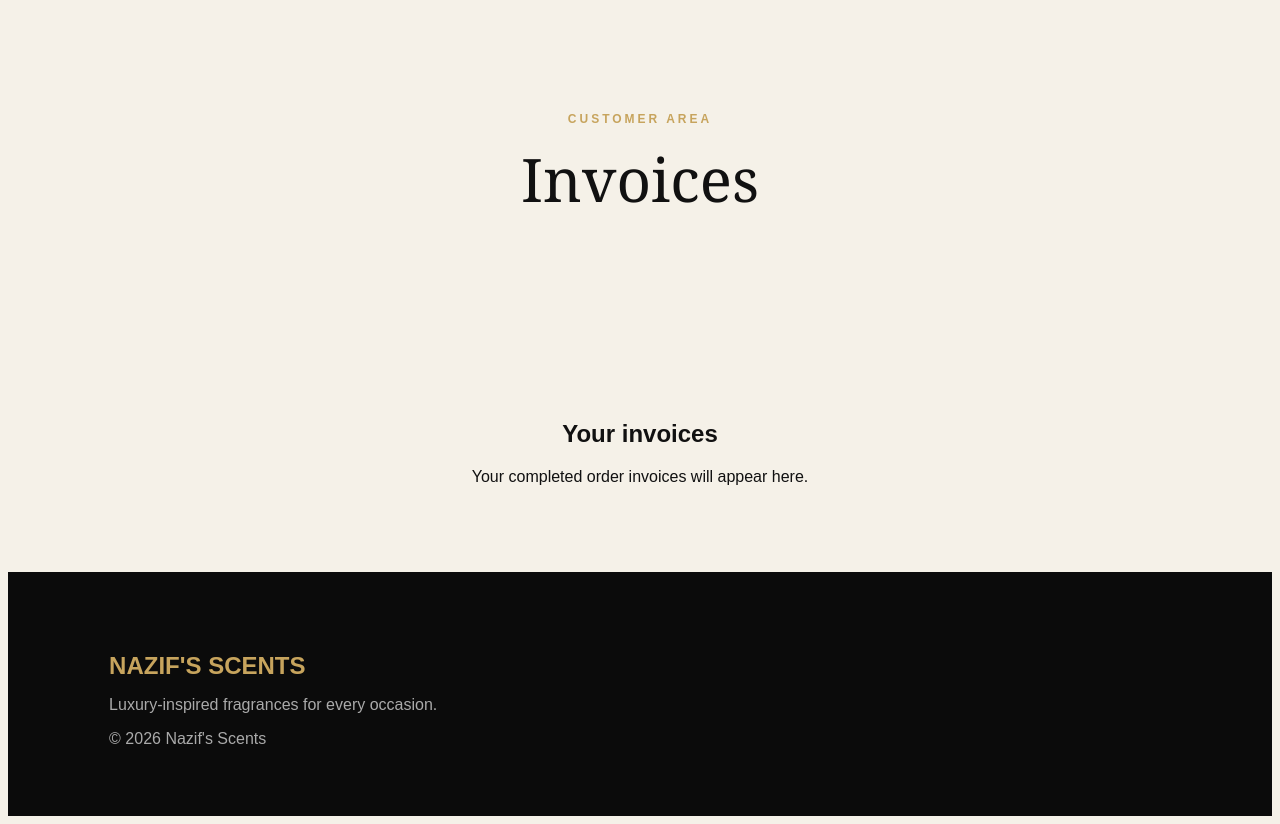
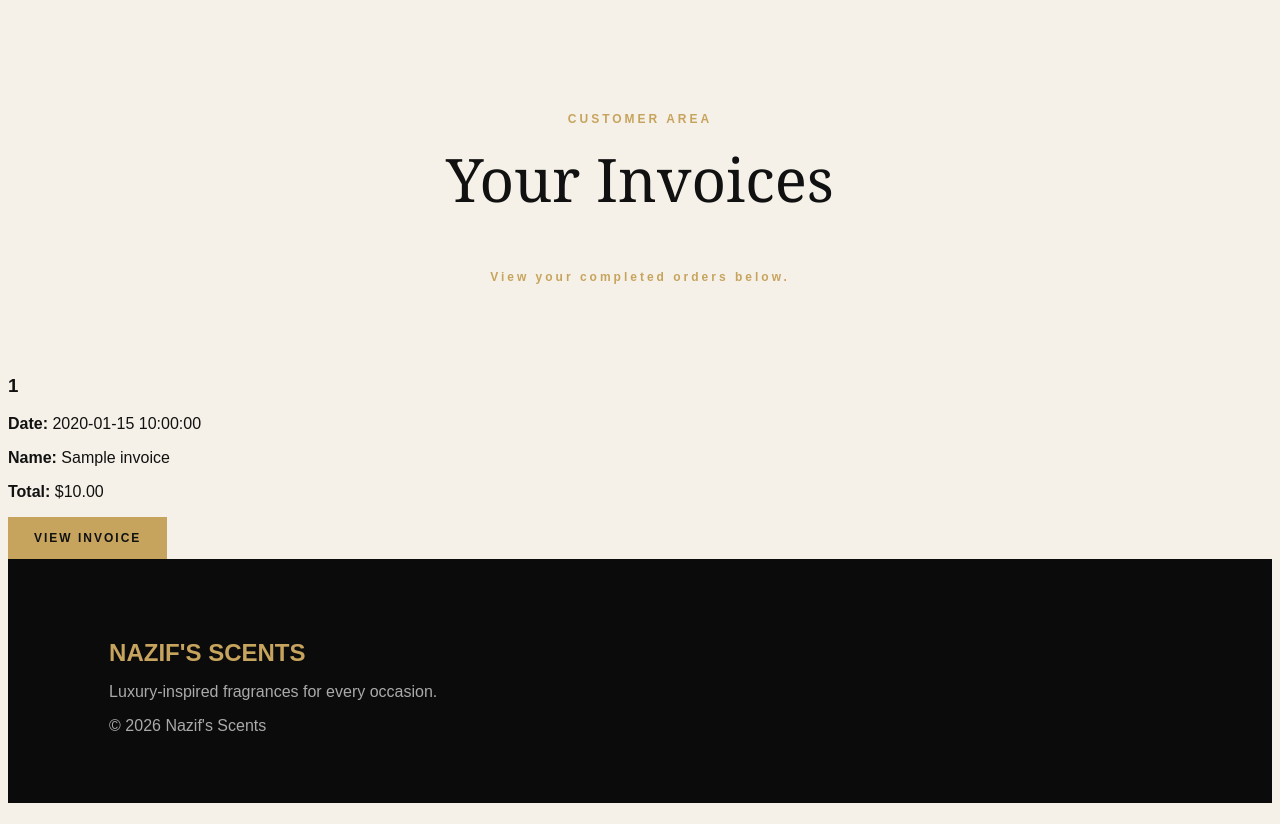
Before and after one commit to naasernaz1/vss-code-website, a Flask app: template templates/invoices.html in a window 1280 px wide. Shown: the part 93-917 px from the top of the page. After the commit the page ends 896 px from the top, so only its background shows below. Run offline with Flask 3, Linux system fonts and the light colour scheme; the template is opened without the code that fills it: most values are stand-ins (such as "Sample title", 1, 10 or a date in 2020).

Commit message:
added and took away some code from invoices.html file

```diff
--- a/templates/invoices.html
+++ b/templates/invoices.html
@@ -13,22 +13,79 @@ Invoices | Nazif's Scents
     </p>
 
     <h1>
-        Invoices
+        Your Invoices
     </h1>
+
+    <p>
+        View your completed orders below.
+    </p>
 
 </section>
 
 
-<section class="empty">
+<section class="invoice-history">
 
-    <h2>
-        Your invoices
-    </h2>
+    {% if invoices %}
 
-    <p>
-        Your completed order invoices will
-        appear here.
-    </p>
+        {% for invoice in invoices %}
+
+            <div class="invoice-card">
+
+                <h3>
+                    {{ invoice.invoice_number }}
+                </h3>
+
+                <p>
+                    <strong>Date:</strong>
+                    {{ invoice.date }}
+                </p>
+
+                <p>
+                    <strong>Name:</strong>
+                    {{ invoice.customer_name }}
+                </p>
+
+                <p>
+                    <strong>Total:</strong>
+                    ${{ "%.2f"|format(invoice.total) }}
+                </p>
+
+                <a
+                    href="{{ url_for(
+                        'view_invoice',
+                        invoice_number=invoice.invoice_number
+                    ) }}"
+                    class="button"
+                >
+                    VIEW INVOICE
+                </a>
+
+            </div>
+
+        {% endfor %}
+
+    {% else %}
+
+        <div class="empty">
+
+            <h2>
+                No invoices yet
+            </h2>
+
+            <p>
+                Your completed order invoices will appear here.
+            </p>
+
+            <a
+                href="{{ url_for('shop') }}"
+                class="button"
+            >
+                START SHOPPING
+            </a>
+
+        </div>
+
+    {% endif %}
 
 </section>
 
```
Also changed, not shown: templates/checkout.html (+68 -5 lines).
